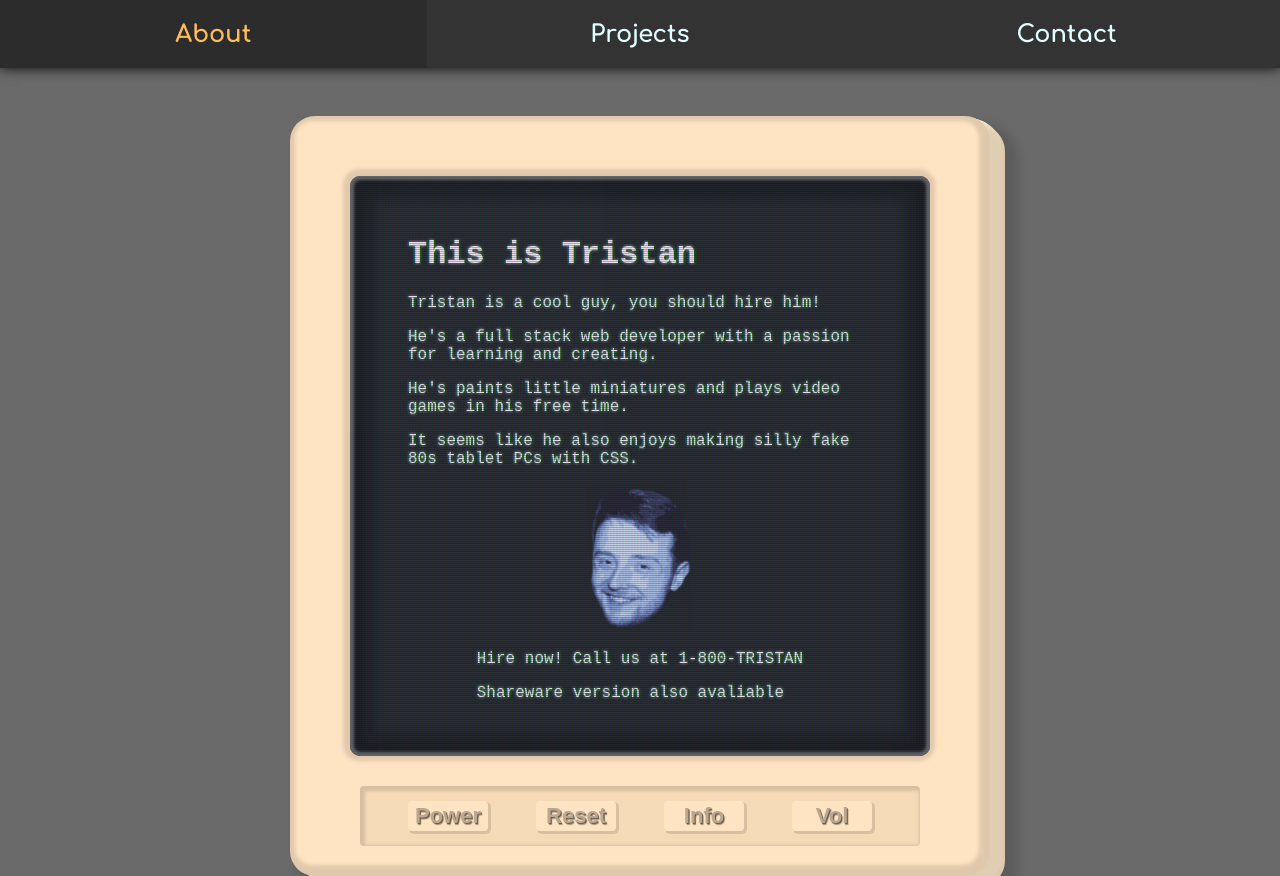
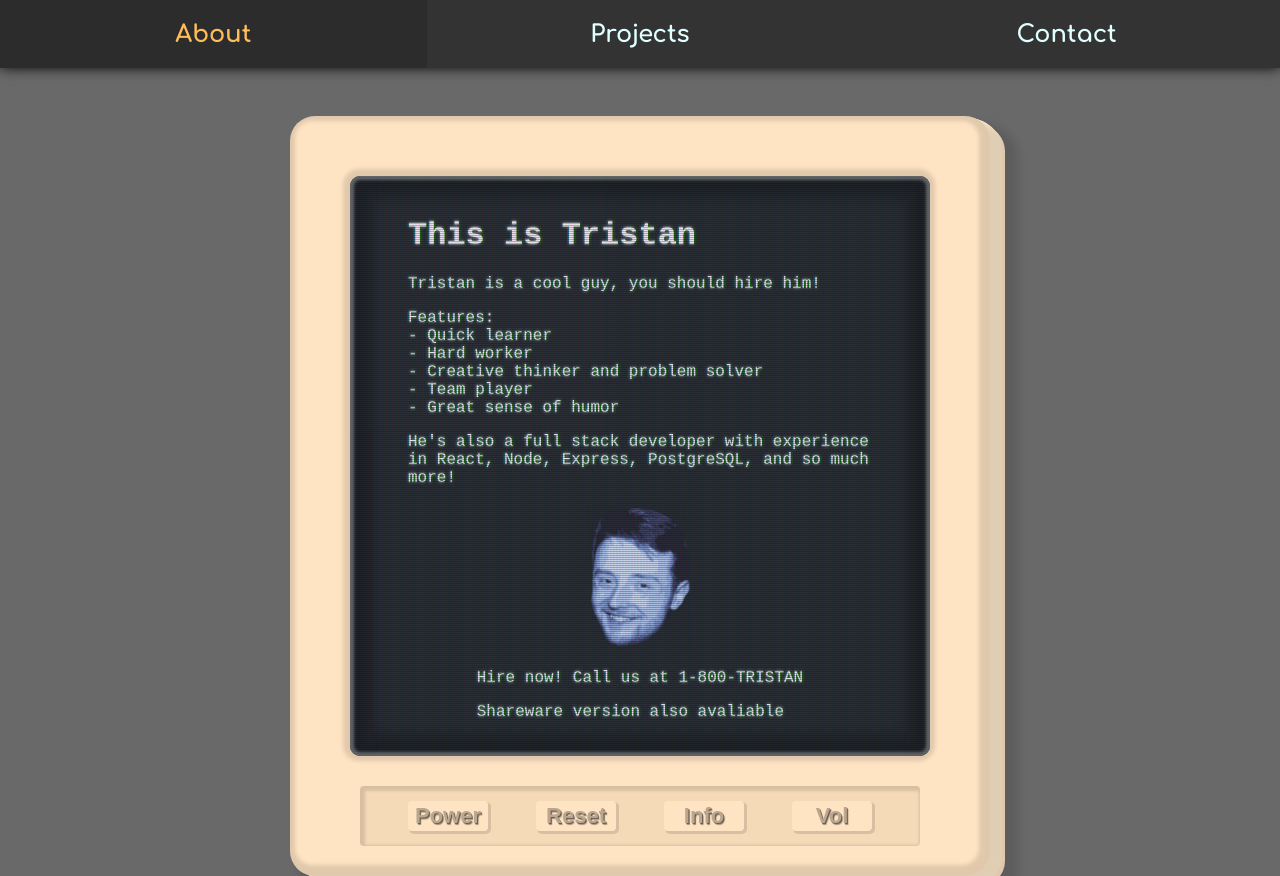
Before and after one commit to TrisRosco/portfolio, a React (Create React App) app in the folder pf/: page /crt in a window 1280 px wide. Built offline with nearby package versions, Linux system fonts and the light colour scheme; a web font is replaced by a local one.

Commit message:
reworded CRT

```diff
--- a/pf/src/components/crtScreen/index.js
+++ b/pf/src/components/crtScreen/index.js
@@ -10,17 +10,19 @@ const CrtScreen = () => {
           <h1>This is Tristan</h1>
           <p>Tristan is a cool guy, you should hire him!</p>
           <p>
-            He's a full stack web developer with a passion for learning and
-            creating.
+            Features: <br />
+            - Quick learner <br />
+            - Hard worker <br />
+            - Creative thinker and problem solver <br />
+            - Team player <br />
+            - Great sense of humor <br />
           </p>
           <p>
-            He's paints little miniatures and plays video games in his free
-            time.
+            He's also a full stack developer with experience in React, Node,
+            Express, PostgreSQL, and so much more!
           </p>
-          <p>
-            It seems like he also enjoys making silly fake 80s tablet PCs with
-            CSS.
-          </p>
+
+
         </div>
         <div className="crtScreen-image">
           <img id="my-face" src={face} alt="My stupid face" />
```
